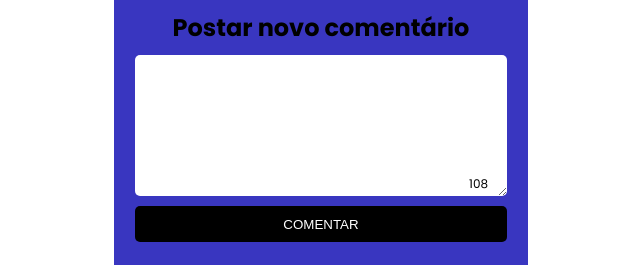
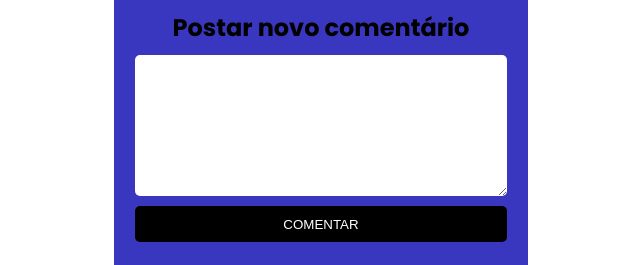
Before and after one commit to walterpaulo/list-comments, a React (Vite) app: page / in a window 1280 px wide. Shown: the top 265 px of the page, without its empty margins (319-959 px from the left). Built offline with nearby package versions, Linux system fonts and the light colour scheme.

Commit message:
fix: count character

```diff
--- a/src/components/Textarea/index.tsx
+++ b/src/components/Textarea/index.tsx
@@ -4,16 +4,17 @@ import { Texts, MaxLengthTextare, Container } from './style';
 type TextareaProps = {
    width?: string;
    height?: string;
+   numberText?: number;
 } & TextareaHTMLAttributes<HTMLTextAreaElement>
 
-export const Textarea:React.FC<TextareaProps> = ({ children, width, height, maxLength, ...rest }) => {
+export const Textarea:React.FC<TextareaProps> = ({ children, width, height, maxLength, numberText, ...rest }) => {
     return (
         <Container>
             <Texts widht={width} height={height} maxLength={maxLength} {...rest}>
                 {children}
             </Texts>
             <MaxLengthTextare>
-                {maxLength}
+                {maxLength && numberText}
             </MaxLengthTextare>
         </Container>
     );
--- a/src/pages/Comment/index.tsx
+++ b/src/pages/Comment/index.tsx
@@ -7,26 +7,32 @@ function Comment() {
 
 	const [ comment, setComment] = useState<string>()
 	const [ listComment, setListComment] = useState([])
-	const [ numberText, setNumeberText] = useState(108)
+	const [ numberText, setNumeberText] = useState<number>()
 
 	const addComment = ()=>{
 		const listobjet = setListComment
 		setListComment(list=> [...list, comment])
 		setComment("")
+		setNumeberText(108)
 	}
 
-	useEffect(() => {
-	});
+	const handleTextarae = (e: any) =>{
+		const textTextare = e.target.value
+		const maxLength = e.target.maxLength
+		setComment(textTextare)
+		const countCharacter = textTextare.length
+		setNumeberText( maxLength - countCharacter )
+	}
+
 	return (
 		<Container>
 			<h2>Postar novo comentário</h2>
-				<Textarea width='80%' height='100px' maxLength={numberText}  onChange={(e) =>
-					{setComment(e.target.value), console.log(e.target.value.length)}} value={comment}>
+				<Textarea width='80%' height='100px' maxLength={108} numberText={numberText} onChange={handleTextarae} value={comment}>
 				</Textarea>
 				<Button width='90%' height='36px' onClick={addComment}>Comentar</Button>
 				<ul>
-					{listComment.map(prop=>(
-						<li key={prop}>{prop}</li>
+					{listComment.map((prop, i)=>(
+						<li key={i}>{prop}</li>
 					))}
 				</ul>
 		</Container>
```
